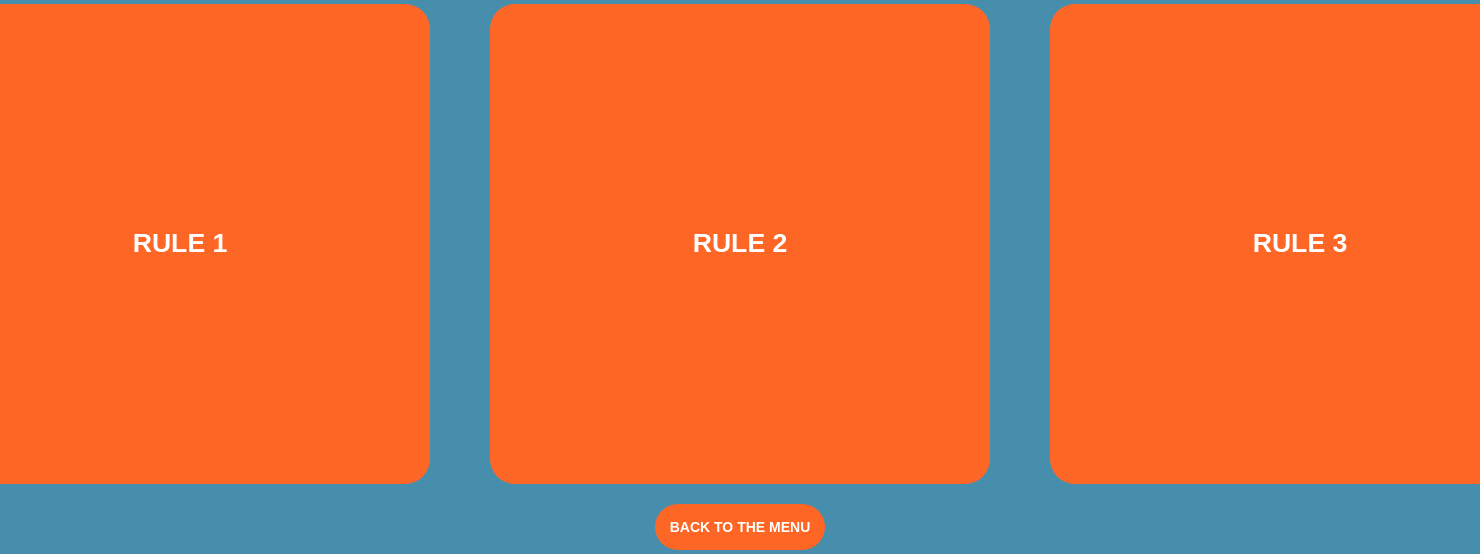
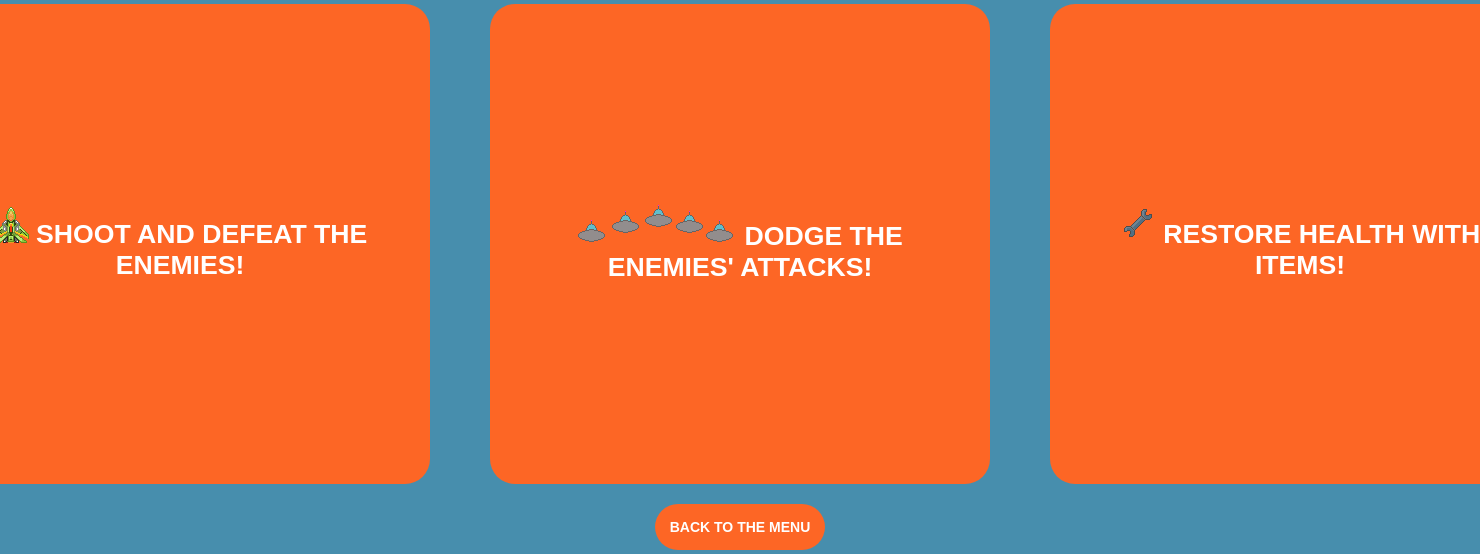
Before and after one commit to KQian-lab/Team6ProjectLive, a Flask app: page /gamerules in a window 1480 px wide. Shown: the part 246-800 px from the top of that part. Run offline with Flask 3, Linux system fonts and the light colour scheme; the page is wider than the window, and the part outside it is not shown.

Commit message:
Added explanation

```diff
--- a/templates/gamerules.html
+++ b/templates/gamerules.html
@@ -13,14 +13,23 @@
 </div>
 <div class = ruleContainer>
     <div class = rules>
-        <button>Rule 1</button>
+        <button>
+            <img src="{{ url_for('static', filename='assets/images/player.png') }}" alt="Player">
+            Shoot and defeat the enemies!
+        </button>
     </div>
     <div class = rules>
-        <button>Rule 2</button>
+        <button>
+            <img src="{{ url_for('static', filename='assets/images/invader.png') }}" alt="Invader">
+            Dodge the enemies' attacks!
+        </button>
     </div>
 
     <div class = rules>
-        <button>Rule 3</button>
+        <button>
+            <img src="{{ url_for('static', filename='assets/images/repair.png') }}" alt="Repair">
+            Restore health with items!
+        </button>
     </div>
 
 </div>
```
